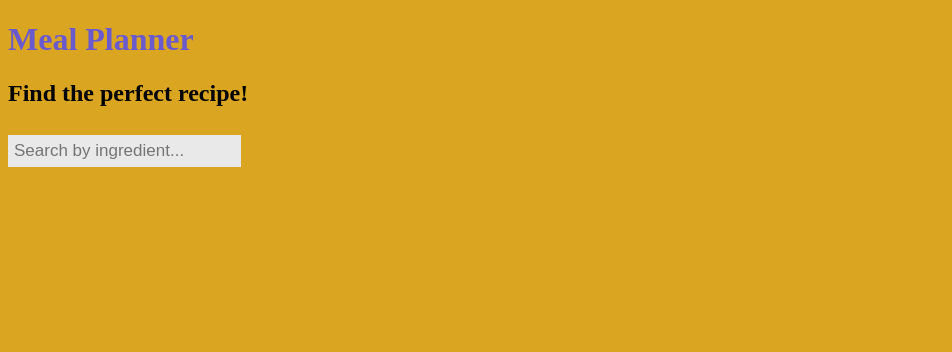
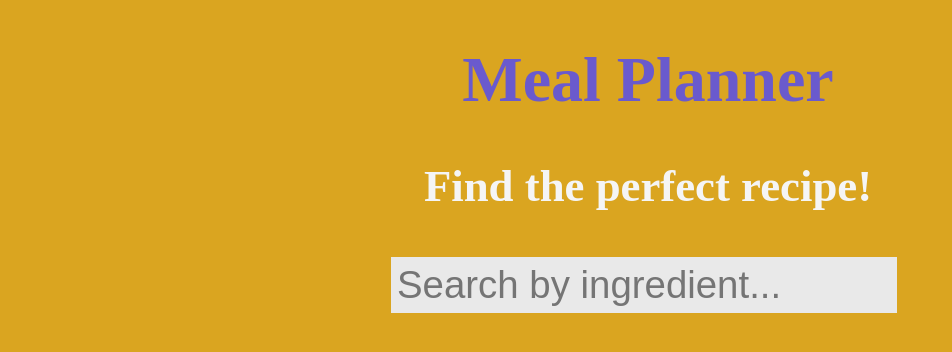
Before and after one commit to minh-anh-pham/meal-planner, a plain HTML site: page index.html in a window 1280 px wide. Shown: the whole page, without its empty margins (0-952 px from the left). Drawn offline with Linux system fonts and the light colour scheme; a web font is replaced by a local one.

Commit message:
made it pretty

```diff
--- a/index.html
+++ b/index.html
@@ -9,11 +9,14 @@
 </head>
 <body>
     <main>
-        <h1>Meal Planner</h1>
+        <div id = "top">
+            <h1>Meal Planner</h1>
         <h2>Find the perfect recipe!</h2>
         <div class="searchbar">
             <input type="text" placeholder="Search by ingredient...">
           </div>
+        </div>
+
     </main>
     <script src = "MealPlannerApp.js"></script>
     <script src = "Recipe.js"></script>
--- a/style.css
+++ b/style.css
@@ -11,14 +11,25 @@ body{
 h1 {
     color : slateblue;
     font-family: ambidexter;
+    font-size: 5vw;
+}
+
+h2 {
+    color: whitesmoke;
+    font-family: ambidexter;
+    font-size: 3.5vw;
 }
 
 .searchbar input[type=text] {
     background-color: #e9e9e9;
-    float: left;
     padding: 6px;
     border: none;
     margin-top: 8px;
-    margin-right: 16px;
-    font-size: 17px;
+    margin-right: 8px;
+    font-size: 3vw;
   }
+
+#top {
+    width: 100vw;
+    text-align: center;
+}
```
